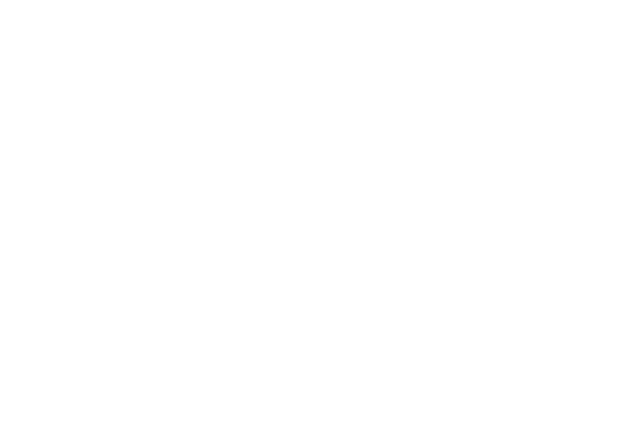
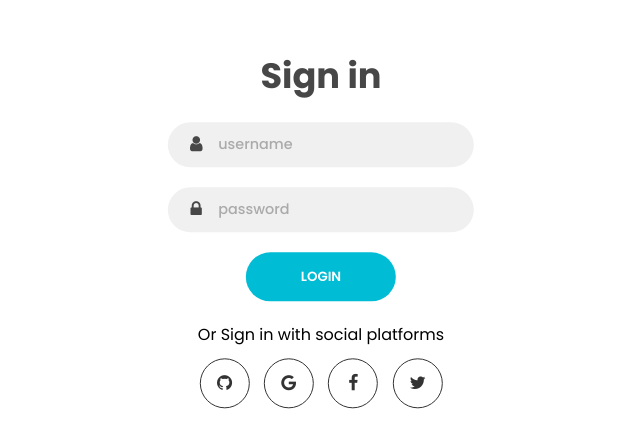
Before and after one commit to tirmizee/SpringBoot-JWT-2FA, a React (Create React App) app in the folder react-two-factor-authentication/: page /login in a window 1280 px wide. Shown: the part 171-618 px from the top of the page, without its empty margins (319-959 px from the left). Built offline with nearby package versions, Linux system fonts and the light colour scheme.

Commit message:
update Login page

```diff
--- a/react-two-factor-authentication/package.json
+++ b/react-two-factor-authentication/package.json
@@ -6,9 +6,11 @@
     "@testing-library/jest-dom": "^5.11.4",
     "@testing-library/react": "^11.1.0",
     "@testing-library/user-event": "^12.1.10",
+    "axios": "^0.21.1",
     "node-sass": "^5.0.0",
     "react": "^17.0.1",
     "react-dom": "^17.0.1",
+    "react-router-dom": "^5.2.0",
     "react-scripts": "4.0.2",
     "web-vitals": "^1.0.1"
   },
--- a/react-two-factor-authentication/src/App.js
+++ b/react-two-factor-authentication/src/App.js
@@ -1,15 +1,28 @@
-import Route from './components/Route'
+import React from 'react'
+import {Route, BrowserRouter} from 'react-router-dom';
+import {ProtectedRoute} from './components/ProtectedRoute/ProtectedRoute'
 import logo from './logo.svg';
 import './App.scss';
 
 import Login from './views/Login'
+import Main from './views/Main'
 
-function App() {
-  return (
-    <div className="App">
-      <Route path="/" ><Login/></Route>
-    </div>
-  );
+class App extends  React.Component {
+
+  constructor(props){
+    super(props);
+  }
+
+  render() {
+    return (
+      <div className="App">
+        <BrowserRouter>
+          <Route path="/login"  component={Login} />
+          <ProtectedRoute path="/" component={Main} />
+        </BrowserRouter>
+      </div>
+    );
+  }
 }
 
 export default App;
--- a/react-two-factor-authentication/src/views/Login/Login.jsx
+++ b/react-two-factor-authentication/src/views/Login/Login.jsx
@@ -1,14 +1,41 @@
 import React, { PureComponent } from 'react';
+import auth from '../../services/AuthService/AuthService'
 import PropTypes from 'prop-types';
 import  './Login.scss';
 
 class Login extends PureComponent {
   constructor(props) {
     super(props);
+    this.state = {
+      username : '',
+      password : ''
+    }
+    this.onLogin = this.onLogin.bind(this);
+    this.onChange = this.onChange.bind(this);
+  }
 
-    this.state = {
-      hasError: false,
-    };
+  onLogin(event) {
+    event.preventDefault();
+    const { username, password } = this.state;
+    let usernamePassword = username + ':' + password;
+    let usernamePasswordBase64 = btoa(usernamePassword);
+
+    auth.login(usernamePasswordBase64)
+      .then((response) => {
+        console.log(response);
+        auth.setAuthenticated(true);
+        this.props.history.push("/")
+      })
+      .catch((error) => {
+        if(error.response) {
+          console.log(error.response.status);
+        }
+      });
+  }
+
+  onChange(event) {
+    const { name, value } = event.target;
+    this.setState({ [name] : value });
   }
 
   componentWillMount = () => {
@@ -36,9 +63,7 @@ class Login extends PureComponent {
   }
 
   render () {
-    if (this.state.hasError) {
-      return <h1>Something went wrong.</h1>;
-    }
+    const { username, password } = this.state;
     return (
       <div className="container">
          <div className="form-container">
@@ -46,13 +71,27 @@ class Login extends PureComponent {
             <h2 className="title">Sign in</h2>
             <div className="input-field">
               <i className="fa fa-user"></i>
-              <input type="text" placeholder="username"/>
+              <input
+                type="text"
+                name="username"
+                value={username}
+                placeholder="username"
+                onChange={this.onChange} />
             </div>
             <div className="input-field">
               <i className="fa fa-lock"></i>
-              <input type="text" placeholder="password"/>
+              <input
+                type="text"
+                name="password"
+                value={password}
+                placeholder="password"
+                onChange={this.onChange}/>
             </div>
-            <input className="btn" type="submit" value="Login"/>
+            <input
+              type="submit"
+              className="btn"
+              value="Login"
+              onClick={this.onLogin} />
             <p className="social-text">Or Sign in with social platforms</p>
             <div className="social-media">
               <a href="#" className="social-icon"><i className="fa fa-github"></i></a>
```
Also changed, not shown: 1 other file (tests, documents, lock files or other folders).
